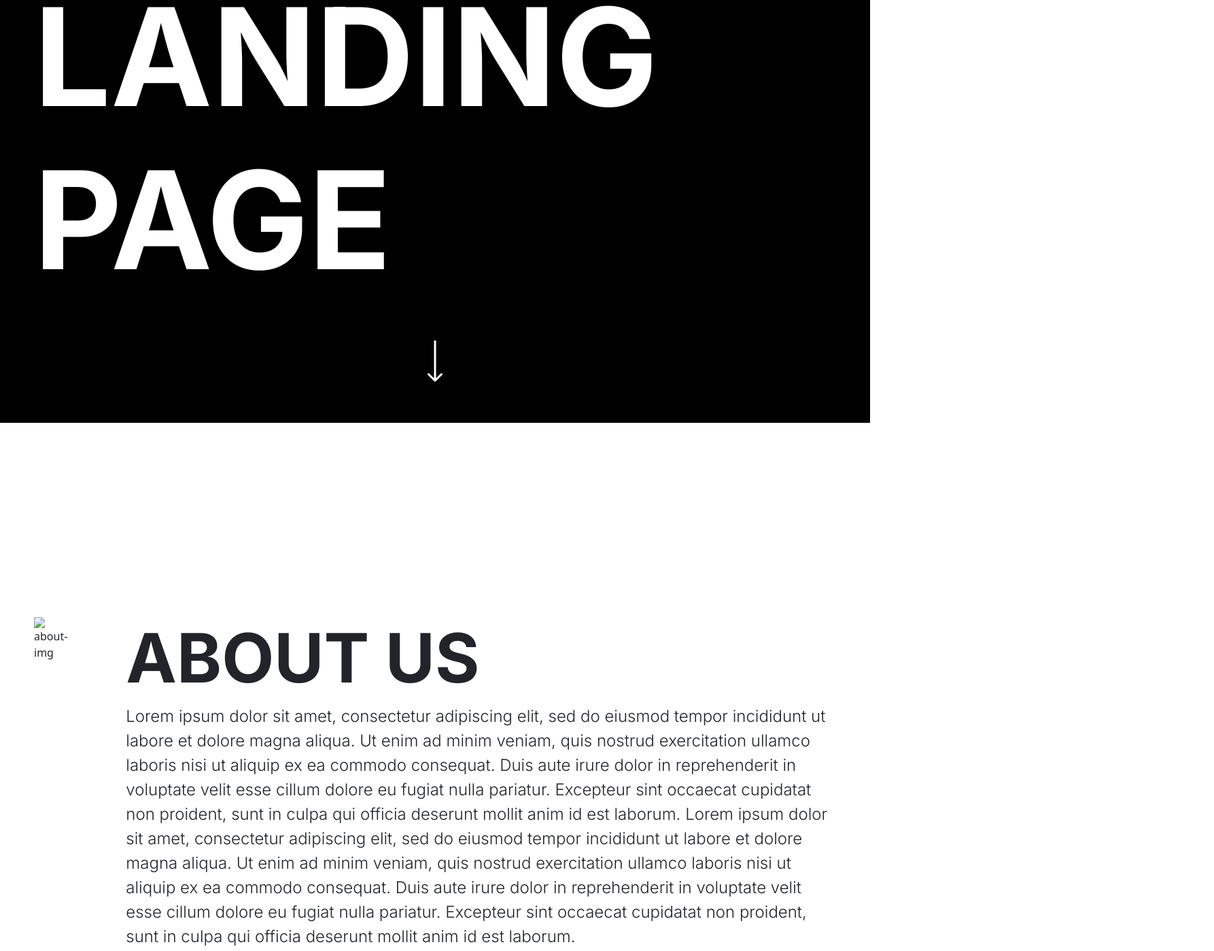
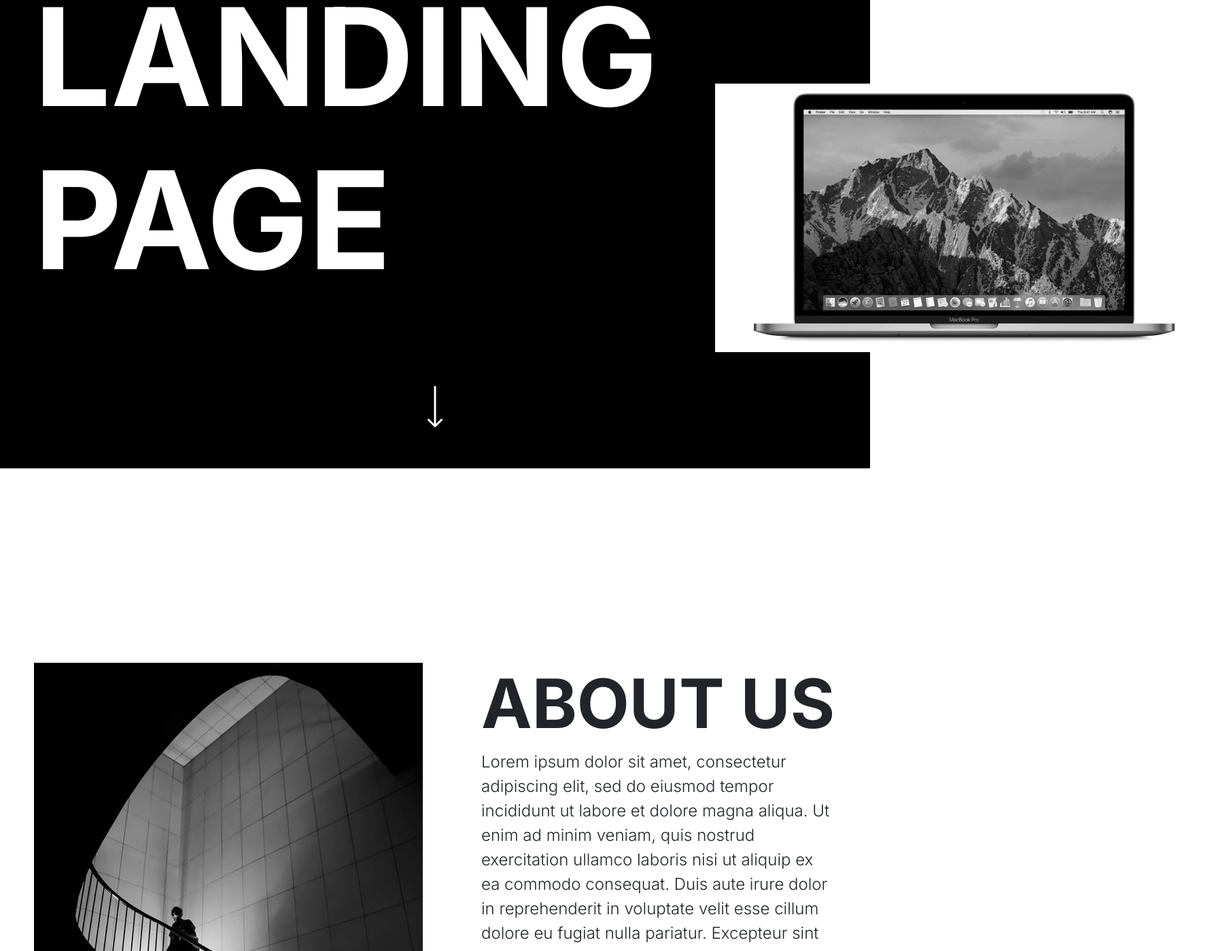
Before and after one commit to groot96/30-12-22-final-module, a plain HTML site: page index.html in a window 1280 px wide. Shown: the part 360-1759 px from the top of the page at 68% size, 1786 px wide, since content can reach past the window. Drawn offline with nearby package versions, Linux system fonts and the light colour scheme; the site is published under a folder, as on GitHub Pages, so addresses that start at the root find nothing.

Commit message:
sec commit

```diff
--- a/index.html
+++ b/index.html
@@ -53,7 +53,7 @@
               <h1 class="title-page" id="home-page">BUSINESS LANDING PAGE</h1>
             </div>
             <div class="image-page">
-              <img class="laptop-img" src="/pngegg 1.png" alt="" />
+              <img class="laptop-img" src="pngegg 1.jpg" alt="" />
             </div>
           </section>
           <div class="arrow">
@@ -73,7 +73,7 @@
           </div>
           <section class="about" id="about-us">
             <div >
-              <img src="/about-img.png" alt="about-img" />
+              <img src="pexels-hidden-couple-3048527 1.jpg" alt="about-img" />
             </div>
             <div class="about-text">
               <h2 >ABOUT US</h2>
```
Also changed, not shown: pexels-hidden-couple-3048527 1.jpg (added), pngegg 1.jpg (added).
